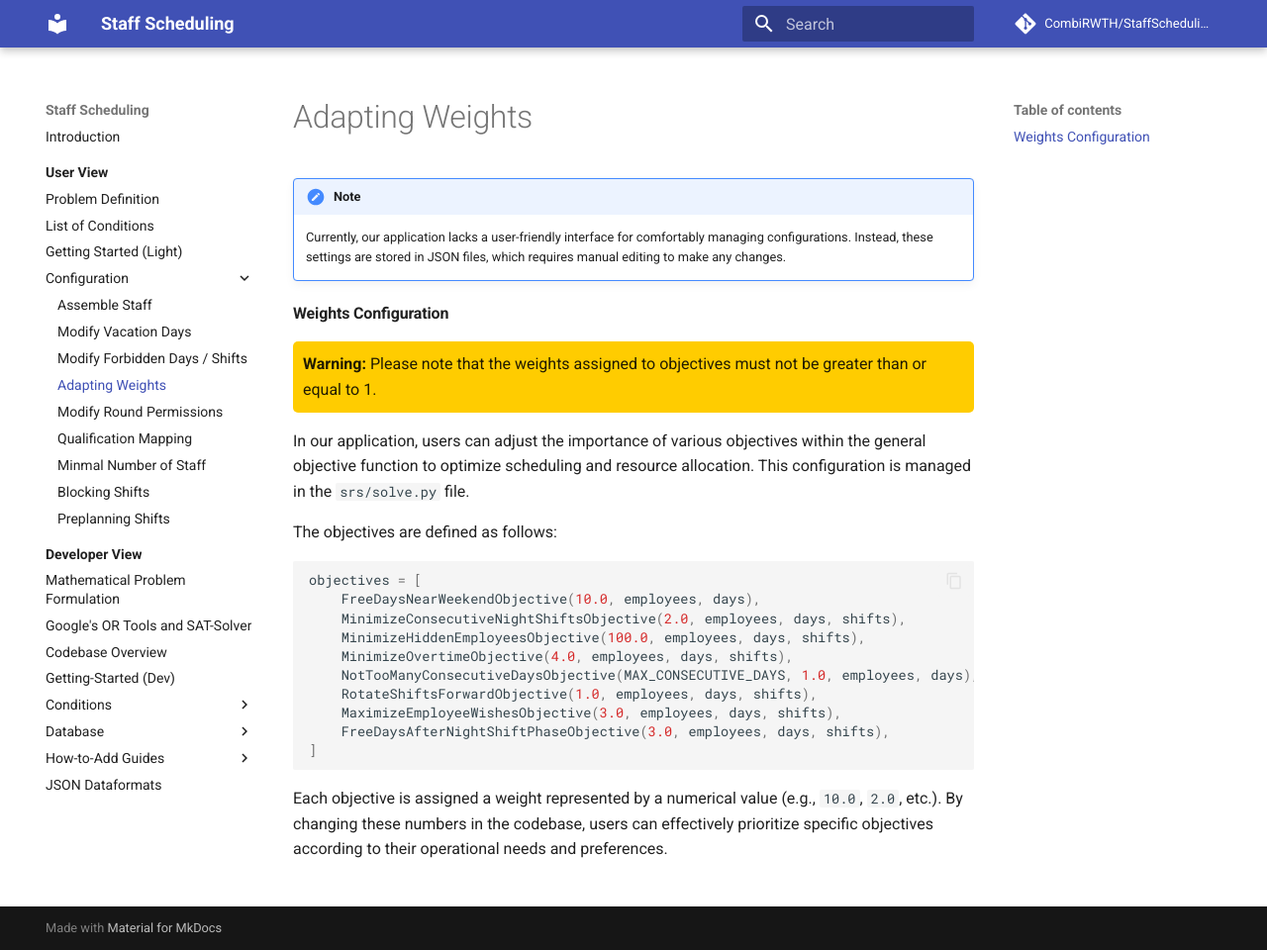
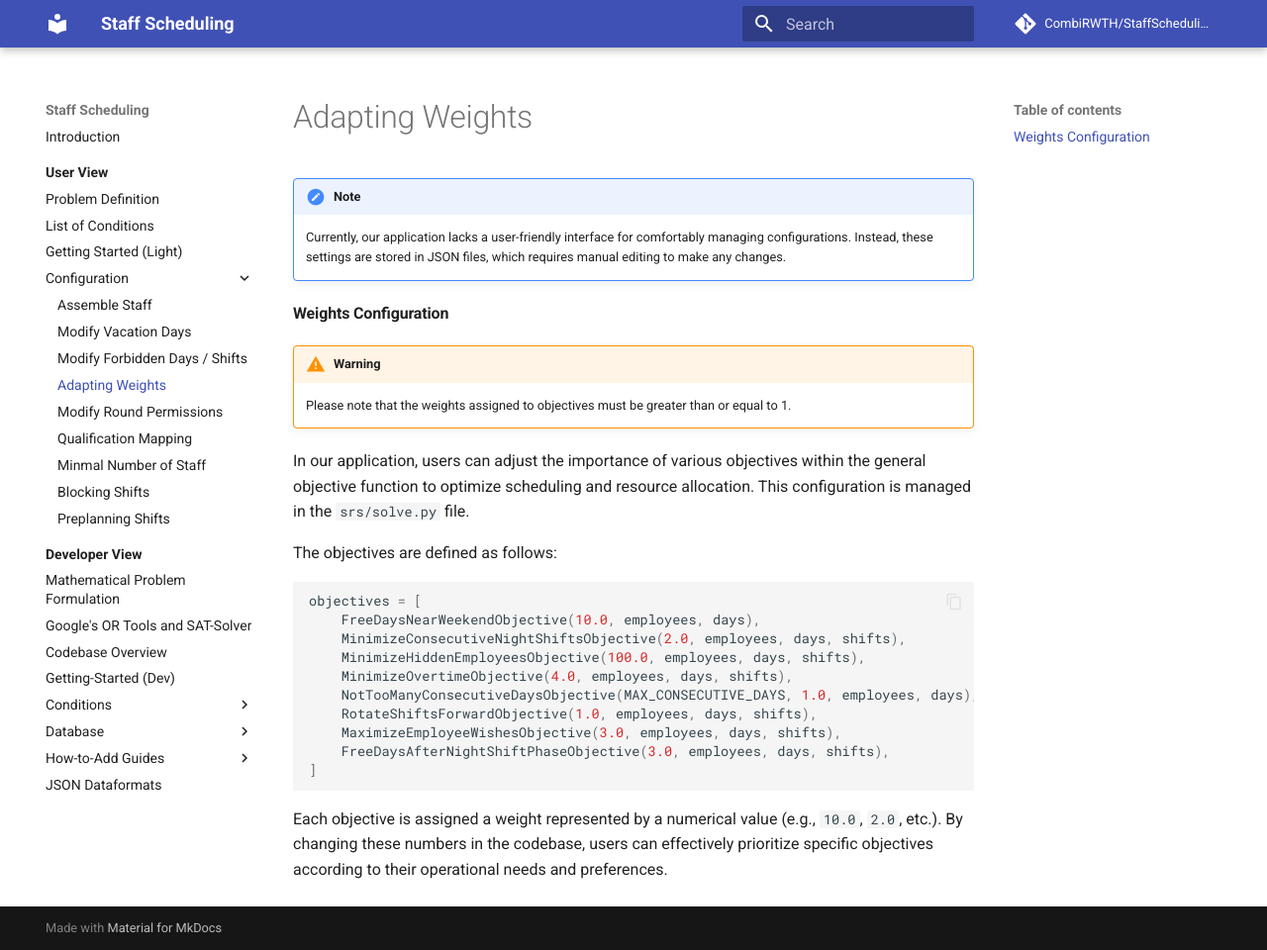
Before and after one commit to CombiRWTH/StaffScheduling, an MkDocs documentation site: the page built from docs/user-view/configuration/weights.md, in a window 1280 px wide and 960 px high. Shown: the whole window at 99% size. Built offline with MkDocs 1.6.1 and Material for MkDocs 9.7.7, drawn with Linux system fonts in a browser that asks for light colours; comment, search, counter and statistics services are not loaded.

Commit message:
changed html warning box to proper warning box

```diff
--- a/docs/user-view/configuration/weights.md
+++ b/docs/user-view/configuration/weights.md
@@ -4,9 +4,8 @@ user-view/configuration/index.md:only-json-files-note
 
 ### Weights Configuration
 
-<div style="background-color: #ffcc00; padding: 10px; border-radius: 5px;">
-    <strong>Warning:</strong> Please note that the weights assigned to objectives must not be greater than or equal to 1.
-</div>
+!!! warning
+    Please note that the weights assigned to objectives must be greater than or equal to 1.
 
 In our application, users can adjust the importance of various objectives within the general objective function to optimize scheduling and resource allocation. This configuration is managed in the `srs/solve.py` file.
 
```
